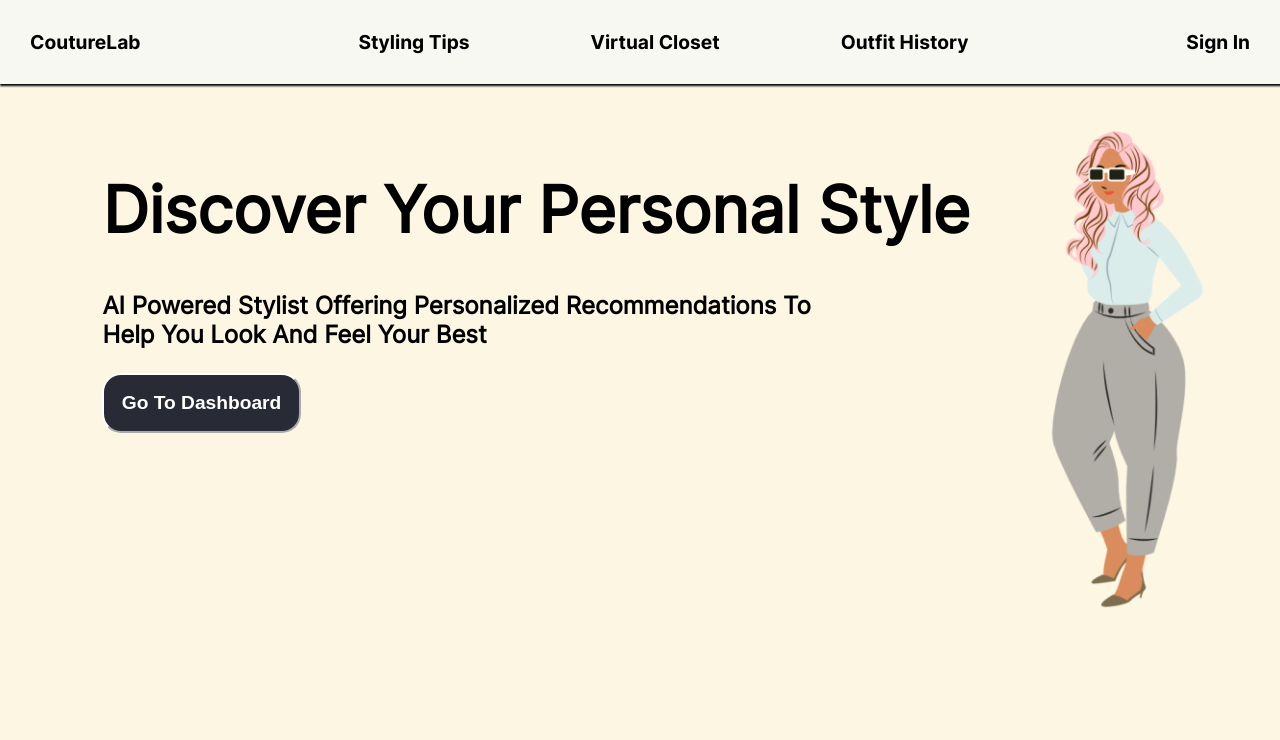
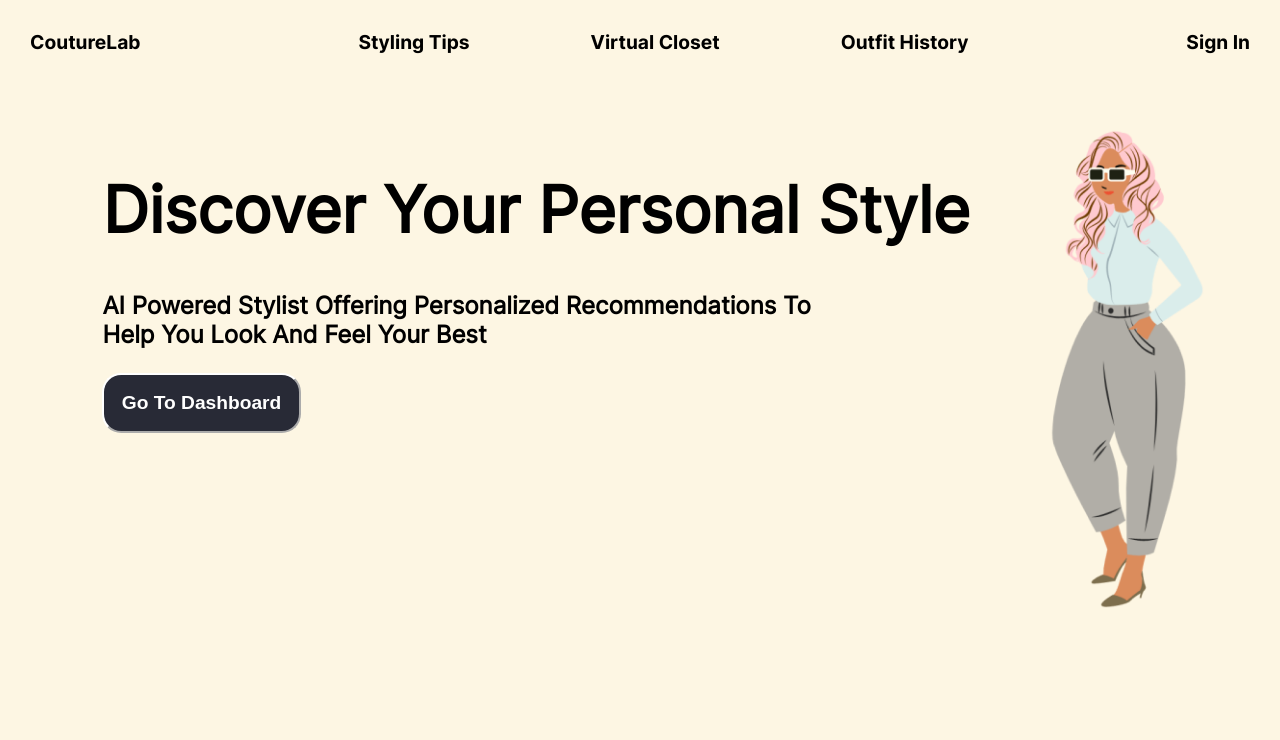
Before and after one commit to felixliang50779/Couture-Lab, a React (Create React App) app in the folder couture-lab-ui/: page /Home in a window 1280 px wide. Shown: the top 740 px of the page. Built offline with nearby package versions, Linux system fonts and the light colour scheme.

Commit message:
Edited Navbar

```diff
--- a/couture-lab-ui/src/Components/navbar.js
+++ b/couture-lab-ui/src/Components/navbar.js
@@ -1,8 +1,21 @@
+import React, { useState } from 'react'
 import styles from './navbar.module.css';
 
 export default function NavBar() {
+    const [colorChange, setColor] = useState(false)
+    const changeNavbarColor = () => {
+        if (window.scrollY >= 20) {
+            setColor(true)
+        }
+        else {
+            setColor(false)
+        }
+    }
+
+    window.addEventListener("scroll", changeNavbarColor);
+
     return (
-        <nav className={styles.navbar}>
+        <nav className={`${styles.navbar} ${colorChange ? styles.scrollNavbar : ''}`}>
             <a href="/Home">CoutureLab</a>
             <div className={styles.NavbarInformation}>
                 <a href='#stylingDesc'>Styling Tips</a>
--- a/couture-lab-ui/src/Components/navbar.module.css
+++ b/couture-lab-ui/src/Components/navbar.module.css
@@ -5,13 +5,17 @@
     font-family: 'Inter-Bold';
     font-size: 1.2em;
     color:#282a36;
-    background-color: #f8f8f2;
     margin: 0;
     padding: 30px 30px;
-    box-shadow: 1px 1px 2px 1px #000000;
+    background-color: transparent;
     position: fixed;
     top: 0;
     width: 100%;
+}
+
+.scrollNavbar {
+    background-color: rgba(255, 255, 255, 1);
+    box-shadow: 1px 1px 2px 1px #000000;
 }
 
 .navbar a {
```
